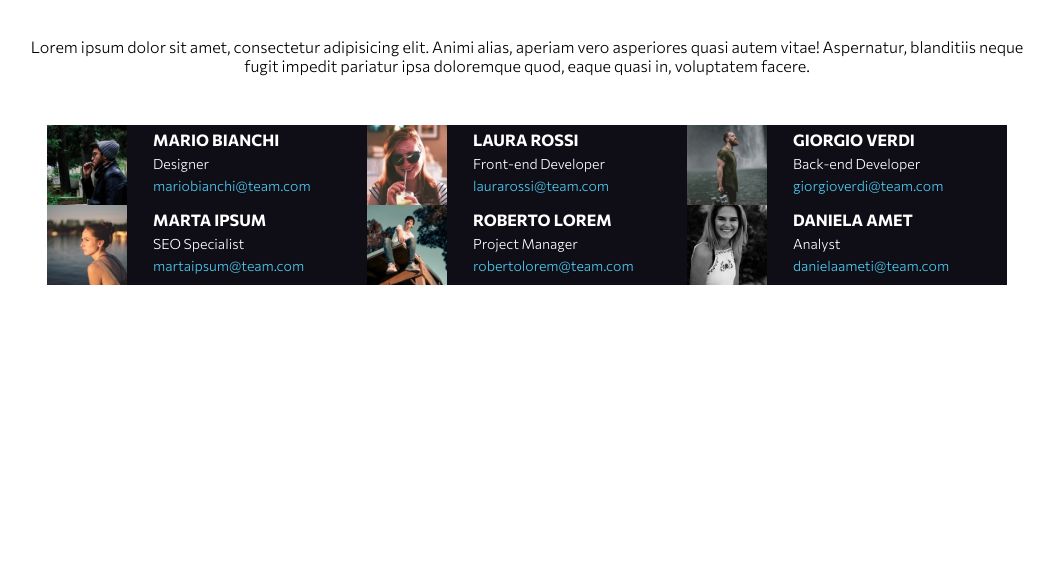
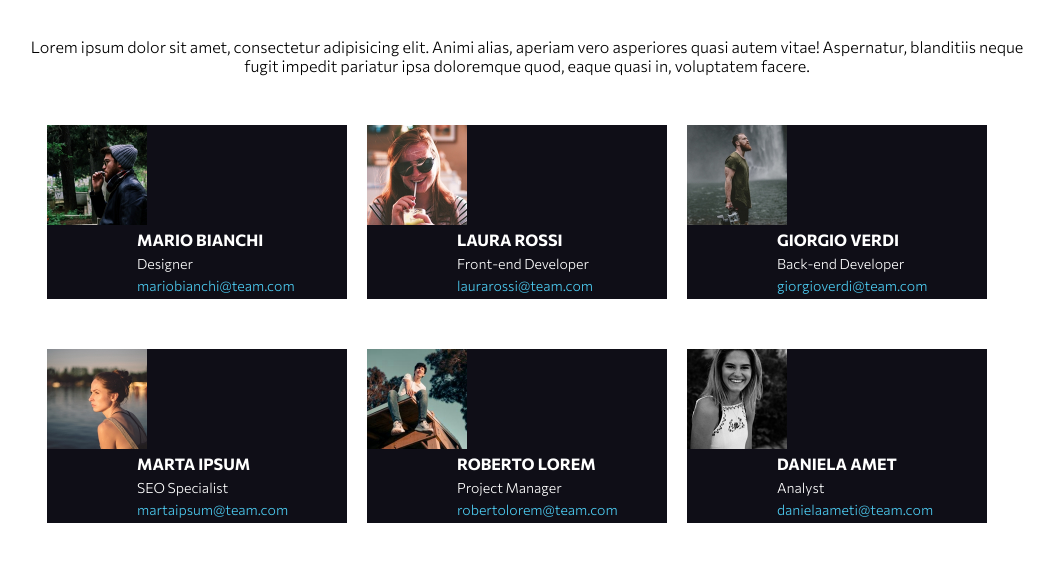
Before and after one commit to zhLisha/html-css-float-cards, a plain HTML site: page index.html in a window 1280 px wide. Shown: the part 73-634 px from the top of the page, without its empty margins (113-1167 px from the left). Drawn offline with Linux system fonts and the light colour scheme.

Commit message:
added space between each col

```diff
--- a/CSS/style.css
+++ b/CSS/style.css
@@ -42,17 +42,17 @@ h1{
 }
 
 .col{
-    width: calc(100% / 3);
+    width: calc(100% / 3.2);
     float: left;
     background-color: #0f0e17;
+    margin-bottom: 50px;
+    margin-right: 20px;
 }
 
-.content{
-    background-color: #0f0e17;
-}
 img{
-    width: 80px;
+    width: 100px;
     float: left;
+    margin-right: 10px;
 }
 
 
@@ -66,7 +66,6 @@ img{
     float: right;
     width: 70%;
     padding-bottom: 5px;
-    padding-left: 10px;
 }
 
 .info{
--- a/index.html
+++ b/index.html
@@ -20,7 +20,7 @@
 
     <main>
         <div class="container-main clearfix">
-            <div class="col">
+            <div class="col name">
                 <div class="content clearfix">
                     <img src="img/male1.png" alt="">
                     <p class="white-text">MARIO BIANCHI</p>
```
